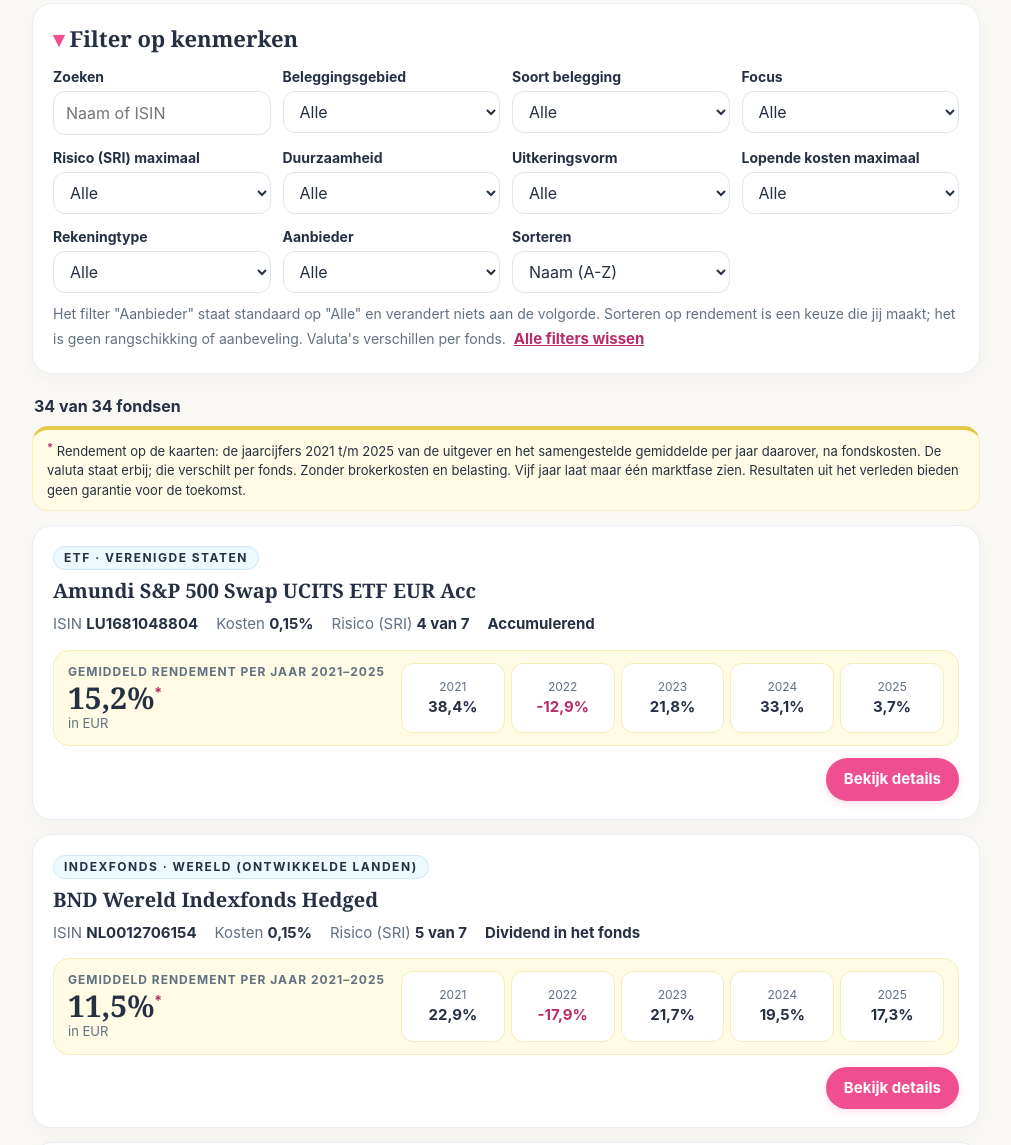
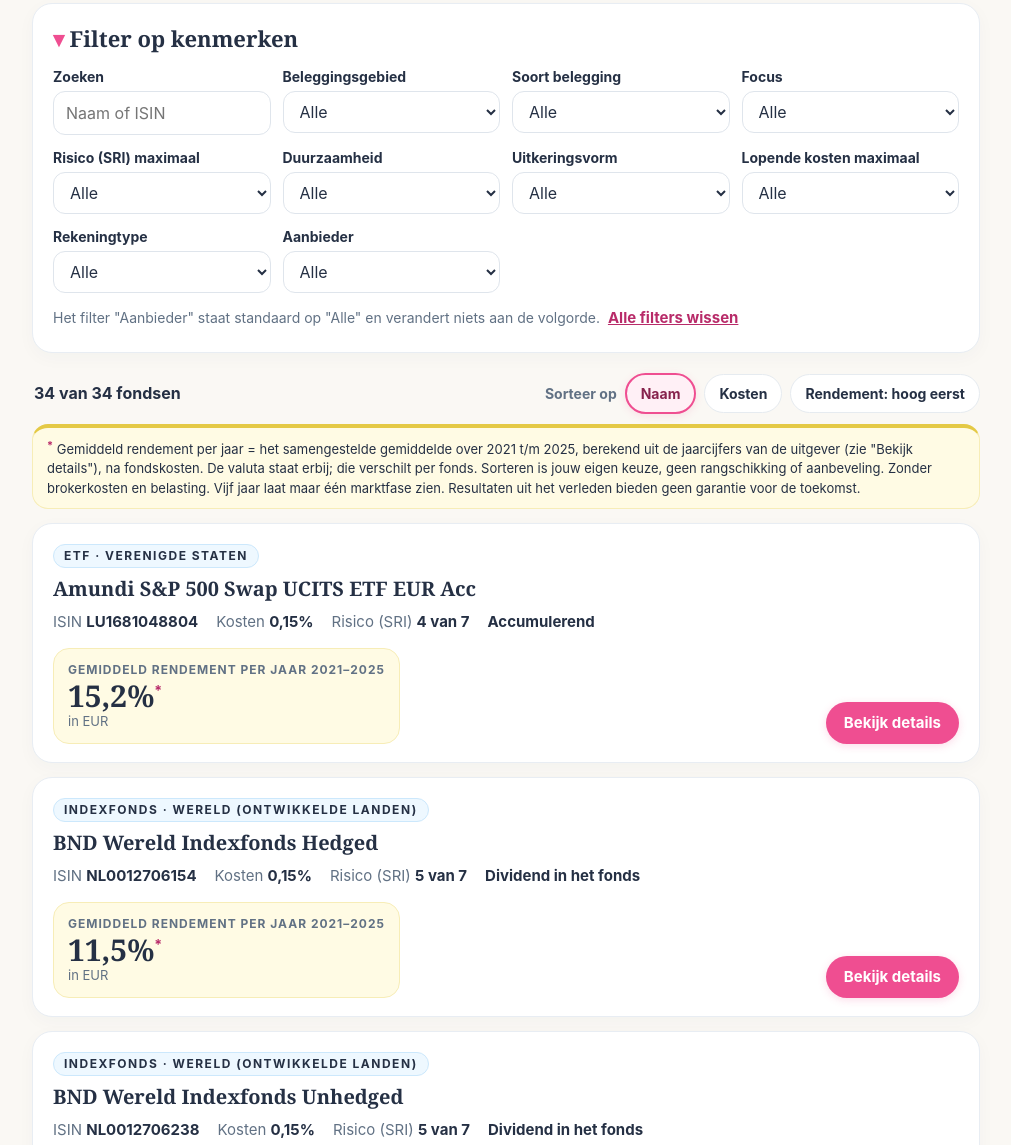
Before and after one commit to angelabdbw/selecta, a plain HTML site: page index.html in a window 1280 px wide. Shown: the part 286-1431 px from the top of the page, without its empty margins (134-1145 px from the left). Drawn offline with Linux system fonts and the light colour scheme.

Commit message:
Alleen gemiddeld rendement op kaart; zichtbare sorteerknoppen (naam, kosten, rendement hoog/laag)

```diff
--- a/app.js
+++ b/app.js
@@ -5,6 +5,23 @@
   var ONTBREEKT = 'Nog geen geverifieerde gegevens';
   var OPSLAG = 'selecta-filters-v1';
   var FILTERS = ['zoek', 'regio', 'soort', 'focus', 'sri', 'esg', 'uitkering', 'kosten', 'rekening', 'aanbieder', 'sort'];
+  var SORTEERWAARDEN = ['naam', 'kosten', 'rendement', 'rendement-op'];
+
+  function werkSorteerknoppenBij() {
+    var s = document.getElementById('f-sort').value;
+    Array.prototype.forEach.call(document.querySelectorAll('.sort-knop'), function (b) {
+      var soort = b.getAttribute('data-sort');
+      var actief = soort === 'rendement' ? (s === 'rendement' || s === 'rendement-op') : s === soort;
+      b.classList.toggle('actief', actief);
+      b.setAttribute('aria-pressed', actief ? 'true' : 'false');
+      if (soort === 'naam') { b.textContent = 'Naam'; b.title = 'Naam A-Z'; }
+      if (soort === 'kosten') { b.textContent = 'Kosten'; b.title = 'Laagste kosten eerst'; }
+      if (soort === 'rendement') {
+        b.textContent = s === 'rendement-op' ? 'Rendement: laag eerst' : 'Rendement: hoog eerst';
+        b.title = 'Klik nog een keer om de volgorde om te draaien';
+      }
+    });
+  }
 
   var fondsen = [];
   var aanbieders = [];
@@ -89,6 +106,7 @@
     FILTERS.forEach(function (k) {
       var s = $('f-' + k);
       if (o[k] === undefined || o[k] === null) return;
+      if (k === 'sort' && SORTEERWAARDEN.indexOf(o[k]) === -1) return;
       if (s.tagName === 'SELECT' && !Array.prototype.some.call(s.options, function (op) { return op.value === o[k]; })) return;
       s.value = o[k];
     });
@@ -163,15 +181,6 @@
       el('span', { class: 'rend-waarde' }, [g === null ? ONTBREEKT : procent(g, 1), el('sup', { text: '*' })]),
       el('span', { class: 'rend-valuta', text: g === null ? '' : 'in ' + rendValuta(f) })
     ]));
-    var jaren = el('div', { class: 'rend-jaren', 'aria-label': 'Rendement per kalenderjaar' });
-    JAREN.forEach(function (j) {
-      var v = f.rendement ? f.rendement[j] : null;
-      jaren.appendChild(el('span', { class: 'rend-jaar' + (typeof v === 'number' && v < 0 ? ' min' : '') }, [
-        el('small', { text: j }),
-        el('b', { text: typeof v === 'number' ? procent(v, 1) : '–' })
-      ]));
-    });
-    blok.appendChild(jaren);
     return blok;
   }
 
@@ -223,8 +232,7 @@
     k.appendChild(el('div', { class: 'kaart-kop' }, [
       el('div', null, [el('span', { class: 'soortlabel', text: soortNaam(f) + ' · ' + f.regio }), el('h3', { text: f.naam }), kern])
     ]));
-    k.appendChild(rendementBlok(f));
-    k.appendChild(el('div', { class: 'knop-rij' }, [knop]));
+    k.appendChild(el('div', { class: 'knop-rij' }, [rendementBlok(f), knop]));
     var det = el('div', { class: 'details', id: detId, hidden: 'hidden' });
     knop.addEventListener('click', function () {
       var open = det.hasAttribute('hidden');
@@ -283,6 +291,7 @@
     }
     else zicht.sort(function (a, b) { return a.naam.localeCompare(b.naam, 'nl'); });
     $('telling').textContent = zicht.length + ' van ' + fondsen.length + ' fondsen';
+    werkSorteerknoppenBij();
     var n = FILTERS.filter(function (k) { return k !== 'sort' && flt[k]; }).length;
     $('actief').textContent = n ? '(' + n + ' actief)' : '';
     var lijst = $('lijst');
@@ -319,6 +328,14 @@
       var n = $('f-' + k);
       n.addEventListener(n.tagName === 'INPUT' ? 'input' : 'change', function () { bewaar(); toon(); });
     });
+    Array.prototype.forEach.call(document.querySelectorAll('.sort-knop'), function (b) {
+      b.addEventListener('click', function () {
+        var soort = b.getAttribute('data-sort'), huidig = $('f-sort').value;
+        if (soort === 'rendement') $('f-sort').value = huidig === 'rendement' ? 'rendement-op' : 'rendement';
+        else $('f-sort').value = soort;
+        bewaar(); toon();
+      });
+    });
     $('wis').addEventListener('click', function () {
       FILTERS.forEach(function (k) { $('f-' + k).value = k === 'sort' ? 'naam' : ''; });
       bewaar(); toon();
--- a/index.html
+++ b/index.html
@@ -6,7 +6,7 @@
 <title>Selecta ETF-vergelijker</title>
 <meta name="description" content="Selecta: een database met ETF's en indexfondsen. Filter zelf op productkenmerken. Geen advies.">
 <meta name="robots" content="noindex">
-<link rel="stylesheet" href="style.css?v=8">
+<link rel="stylesheet" href="style.css?v=9">
 </head>
 <body>
 <header class="kop">
@@ -51,14 +51,22 @@
       <label>Lopende kosten maximaal<select id="f-kosten"><option value="">Alle</option><option value="0.1">0,10%</option><option value="0.2">0,20%</option><option value="0.3">0,30%</option></select></label>
       <label>Rekeningtype<select id="f-rekening"><option value="">Alle</option><option value="vrij">Vrij beleggen (box 3)</option><option value="pensioen">Pensioenrekening (lijfrente)</option></select></label>
       <label>Aanbieder<select id="f-aanbieder"><option value="">Alle</option></select></label>
-      <label>Sorteren<select id="f-sort"><option value="naam">Naam (A-Z)</option><option value="kosten">Lopende kosten (laag-hoog)</option><option value="rendement">Gem. rendement 2021–2025 (hoog-laag)</option><option value="rendement-op">Gem. rendement 2021–2025 (laag-hoog)</option></select></label>
     </div>
-    <p class="filter-noot">Het filter "Aanbieder" staat standaard op "Alle" en verandert niets aan de volgorde. Sorteren op rendement is een keuze die jij maakt; het is geen rangschikking of aanbeveling. Valuta's verschillen per fonds. <button type="button" id="wis" class="link-knop">Alle filters wissen</button></p>
+    <p class="filter-noot">Het filter "Aanbieder" staat standaard op "Alle" en verandert niets aan de volgorde. <button type="button" id="wis" class="link-knop">Alle filters wissen</button></p>
     </details>
   </section>
 
-  <p id="telling" class="telling" role="status" aria-live="polite">Database laden…</p>
-  <p class="rend-uitleg"><sup>*</sup> Rendement op de kaarten: de jaarcijfers 2021 t/m 2025 van de uitgever en het samengestelde gemiddelde per jaar daarover, na fondskosten. De valuta staat erbij; die verschilt per fonds. Zonder brokerkosten en belasting. Vijf jaar laat maar één marktfase zien. Resultaten uit het verleden bieden geen garantie voor de toekomst.</p>
+  <div class="lijst-kop">
+    <p id="telling" class="telling" role="status" aria-live="polite">Database laden…</p>
+    <div class="sorteer" role="group" aria-label="Sorteren">
+      <span class="sorteer-label">Sorteer op</span>
+      <button type="button" class="sort-knop" data-sort="naam">Naam</button>
+      <button type="button" class="sort-knop" data-sort="kosten">Kosten</button>
+      <button type="button" class="sort-knop" data-sort="rendement" id="sort-rendement">Rendement</button>
+      <input type="hidden" id="f-sort" value="naam">
+    </div>
+  </div>
+  <p class="rend-uitleg"><sup>*</sup> Gemiddeld rendement per jaar = het samengestelde gemiddelde over 2021 t/m 2025, berekend uit de jaarcijfers van de uitgever (zie "Bekijk details"), na fondskosten. De valuta staat erbij; die verschilt per fonds. Sorteren is jouw eigen keuze, geen rangschikking of aanbeveling. Zonder brokerkosten en belasting. Vijf jaar laat maar één marktfase zien. Resultaten uit het verleden bieden geen garantie voor de toekomst.</p>
   <div id="lijst" class="lijst"></div>
 
   <footer class="voet">
@@ -68,6 +76,6 @@
 </main>
 
 <noscript><p class="wrap">Selecta heeft JavaScript nodig om de database te tonen.</p></noscript>
-<script src="app.js?v=8"></script>
+<script src="app.js?v=9"></script>
 </body>
 </html>
--- a/style.css
+++ b/style.css
@@ -41,7 +41,13 @@ select:focus,input:focus,button:focus-visible,a:focus-visible,summary:focus-visi
 .filter-noot{margin:10px 0 0;font-size:14px;color:var(--zacht)}
 .link-knop{background:none;border:0;color:var(--roosdonker);text-decoration:underline;font:inherit;font-size:15px;font-weight:700;cursor:pointer;padding:4px}
 
-.telling{margin:20px 2px 8px;font-weight:700;color:var(--groen)}
+.lijst-kop{display:flex;flex-wrap:wrap;justify-content:space-between;align-items:center;gap:10px;margin:20px 0 10px}
+.telling{margin:0 2px;font-weight:700;color:var(--groen)}
+.sorteer{display:flex;flex-wrap:wrap;align-items:center;gap:8px}
+.sorteer-label{font-size:14px;font-weight:700;color:var(--zacht)}
+.sort-knop{background:#fff;border:1.5px solid #e6ebf0;color:var(--groen);border-radius:24px;padding:8px 14px;font:inherit;font-size:14px;font-weight:700;cursor:pointer}
+.sort-knop:hover{border-color:var(--roos)}
+.sort-knop.actief{background:var(--roze);color:#87234d;border:2px solid var(--roos);box-shadow:0 2px 8px #ef4e9122}
 .rend-uitleg{margin:0 0 14px;font-size:13px;color:var(--groen);background:var(--boter);border:1px solid var(--boterlijn);border-top:4px solid var(--geel);border-radius:16px;padding:10px 14px}
 .kern sup,.rend-uitleg sup{color:var(--roosdonker);font-weight:700}
 
@@ -52,18 +58,13 @@ select:focus,input:focus,button:focus-visible,a:focus-visible,summary:focus-visi
 .soortlabel{display:inline-block;font-size:12px;letter-spacing:1.5px;text-transform:uppercase;font-weight:700;color:var(--groen);background:var(--lila);border:1px solid var(--lilalijn);border-radius:20px;padding:2px 10px;margin-bottom:8px}
 .kern{display:flex;flex-wrap:wrap;gap:6px 18px;margin:10px 0 0;font-size:15px;color:var(--zacht)}
 .kern b{color:var(--tekst)}
-.knop-rij{display:flex;justify-content:flex-end;margin-top:12px}
-.rendblok{margin-top:14px;display:flex;flex-wrap:wrap;gap:10px 16px;align-items:stretch;background:var(--boter);border:1px solid var(--boterlijn);border-radius:16px;padding:12px 14px}
+.knop-rij{display:flex;flex-wrap:wrap;justify-content:space-between;align-items:flex-end;gap:12px;margin-top:14px}
+.rendblok{display:inline-flex;align-items:center;background:var(--boter);border:1px solid var(--boterlijn);border-radius:16px;padding:12px 14px}
 .rend-gem{display:flex;flex-direction:column;justify-content:center;min-width:170px}
 .rend-label{font-size:12px;letter-spacing:1px;text-transform:uppercase;font-weight:700;color:var(--zacht)}
 .rend-waarde{font-family:var(--serif);font-size:30px;font-weight:700;line-height:1.1;color:var(--groen)}
 .rend-waarde sup{font-family:Inter,'Segoe UI',sans-serif;font-size:14px;color:var(--roosdonker)}
 .rend-valuta{font-size:13px;color:var(--zacht)}
-.rend-jaren{display:grid;grid-template-columns:repeat(5,minmax(56px,1fr));gap:6px;flex:1 1 300px}
-.rend-jaar{display:flex;flex-direction:column;align-items:center;justify-content:center;background:#fff;border:1px solid var(--boterlijn);border-radius:12px;padding:6px 4px}
-.rend-jaar small{font-size:12px;color:var(--zacht)}
-.rend-jaar b{font-size:15px;color:var(--groen)}
-.rend-jaar.min b{color:var(--roosdonker)}
 .open-knop{background:var(--roos);color:#fff;border:0;border-radius:24px;padding:10px 18px;font:inherit;font-size:15px;font-weight:700;cursor:pointer;white-space:nowrap;box-shadow:0 2px 8px #ef4e9133}
 .open-knop:hover{background:var(--roosdonker)}
 
@@ -93,7 +94,7 @@ select:focus,input:focus,button:focus-visible,a:focus-visible,summary:focus-visi
   .onder{grid-template-columns:1fr}
   .aanbieders{justify-self:stretch}
   .open-knop{width:100%}
-  .rend-jaren{grid-template-columns:repeat(5,1fr);gap:4px}
-  .rend-jaar b{font-size:13px}
-  .rend-waarde{font-size:26px}
+  .sorteer-label{flex-basis:100%}
+  .sort-knop{padding:7px 11px}
+      .rend-waarde{font-size:26px}
 }
```
